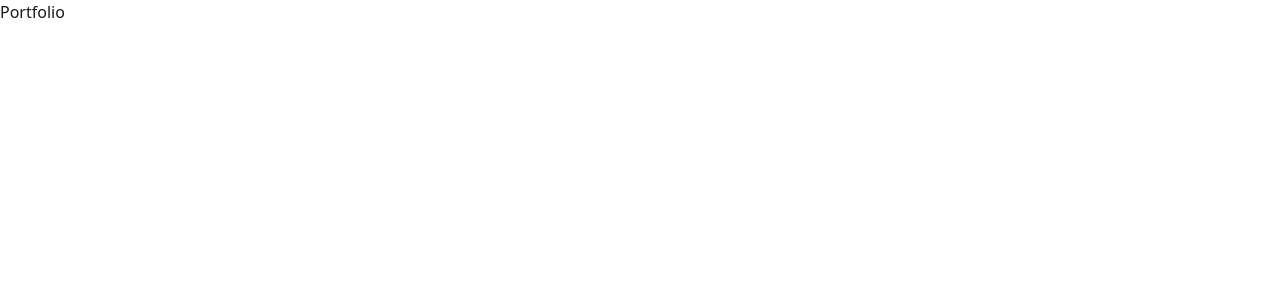
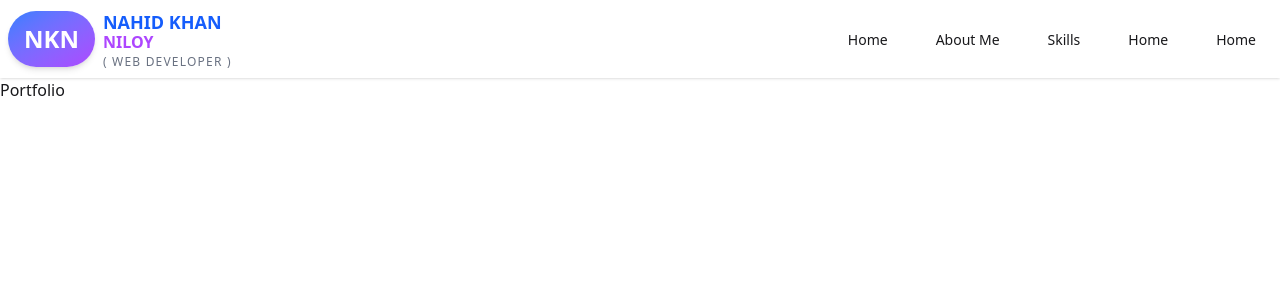
Before and after one commit to nahidkhan31/my-portfolio, a React (Vite) app: page / in a window 1280 px wide. Shown: the top 300 px of the page. Built offline with nearby package versions, Linux system fonts and the light colour scheme.

Commit message:
added Navbar Section

```diff
--- a/src/layout/RootLayout.jsx
+++ b/src/layout/RootLayout.jsx
@@ -1,12 +1,14 @@
-import React from 'react';
-import { Outlet } from 'react-router';
+import React from "react";
+import { Outlet } from "react-router";
+import Navbar from "../shared/Navbar/Navbar";
 
 const RootLayout = () => {
-    return (
-        <div>
-           <Outlet/>
-        </div>
-    );
+  return (
+    <div>
+      <Navbar />
+      <Outlet />
+    </div>
+  );
 };
 
 export default RootLayout;
--- a/src/main.jsx
+++ b/src/main.jsx
@@ -7,7 +7,7 @@ import { router } from "./routes/router.jsx";
 
 createRoot(document.getElementById("root")).render(
   <StrictMode>
-    <div className="max-w-8xl mx-auto">
+    <div className="max-w-7xl mx-auto">
       <RouterProvider router={router} />
     </div>
   </StrictMode>
--- /dev/null
+++ b/src/shared/Logo/Logo.jsx
@@ -0,0 +1,30 @@
+import React from "react";
+import { Link } from "react-router";
+
+const Logo = () => {
+  return (
+    <div>
+      <Link to="/" className="flex items-center space-x-2 group">
+        {/* Hexagon Icon */}
+        <div className="bg-gradient-to-br from-blue-500 to-purple-500 text-white font-bold  px-4 py-3 text-2xl shadow-md group-hover:scale-105 transition-transform rounded-full">
+          NKN
+        </div>
+
+        {/* Text Part */}
+        <div className="leading-tight">
+          <h1 className="text-lg font-extrabold text-blue-600 group-hover:text-blue-700 transition-colors">
+            NAHID KHAN
+          </h1>
+          <h2 className="text-sm md:text-base font-bold text-purple-500 -mt-1.5">
+            NILOY
+          </h2>
+          <p className="text-xs text-gray-500 tracking-widest -mt-.5">
+            ( WEB DEVELOPER )
+          </p>
+        </div>
+      </Link>
+    </div>
+  );
+};
+
+export default Logo;
--- /dev/null
+++ b/src/shared/Navbar/Navbar.jsx
@@ -0,0 +1,66 @@
+import React from "react";
+import Logo from "../Logo/Logo";
+import { NavLink } from "react-router";
+
+const Navbar = () => {
+  const nav = (
+    <>
+      <li>
+        <NavLink>Home</NavLink>
+      </li>
+      <li>
+        <NavLink>About Me</NavLink>
+      </li>
+      <li>
+        <NavLink>Skills</NavLink>
+      </li>
+      <li>
+        <NavLink>Home</NavLink>
+      </li>
+      <li>
+        <NavLink>Home</NavLink>
+      </li>
+    </>
+  );
+  return (
+    <div className="navbar bg-base-100 shadow-sm">
+      {/* Left side: Logo */}
+      <div className="navbar-start">
+        <Logo />
+      </div>
+
+      {/* Right side (lg+): menu */}
+      <div className="navbar-end hidden lg:flex">
+        <ul className="menu menu-horizontal px-1 gap-x-6">{nav}</ul>
+      </div>
+
+      {/* Small screen dropdown */}
+      <div className="navbar-end lg:hidden">
+        <div className="dropdown dropdown-end">
+          <div tabIndex={0} role="button" className="btn btn-ghost">
+            <svg
+              xmlns="http://www.w3.org/2000/svg"
+              className="h-5 w-5"
+              fill="none"
+              viewBox="0 0 24 24"
+              stroke="currentColor">
+              <path
+                strokeLinecap="round"
+                strokeLinejoin="round"
+                strokeWidth="2"
+                d="M4 6h16M4 12h16M4 18h16"
+              />
+            </svg>
+          </div>
+          <ul
+            tabIndex={0}
+            className="menu menu-sm dropdown-content mt-3 z-[1] p-2 shadow bg-base-100 rounded-box w-52">
+            {nav}
+          </ul>
+        </div>
+      </div>
+    </div>
+  );
+};
+
+export default Navbar;
```
